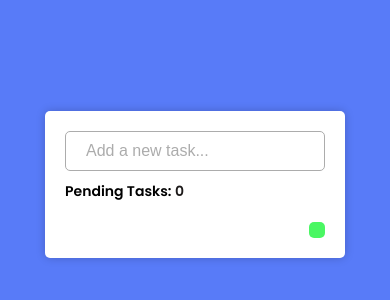
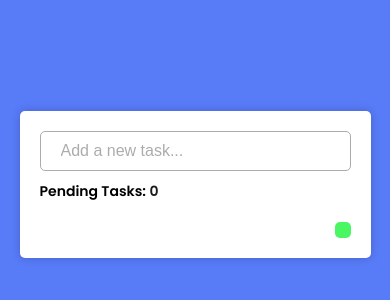
Before and after one commit to euguilhermesantos/personal_projects, a plain HTML site: page todolist/index.html in a window 390 px wide. Shown: the part 238-538 px from the top of the page. Drawn offline with Linux system fonts and the light colour scheme; some icons are missing.

Commit message:
More adjustments

```diff
--- a/todolist/style.css
+++ b/todolist/style.css
@@ -20,7 +20,7 @@ span{
 }
 
 .wrapper{
-   width: 300px;
+   width: 500px;
    font-family: "Poppins", sans-serif;
    padding: 20px;
    background-color: #FFF;
@@ -127,3 +127,13 @@ button{
    background-color: #4AF763;
    color: #000;
 }
+
+@media(max-width: 500px){
+   body{
+      padding: 0px;
+   }
+
+   .wrapper{
+      width: 90%;
+   }
+}
```
